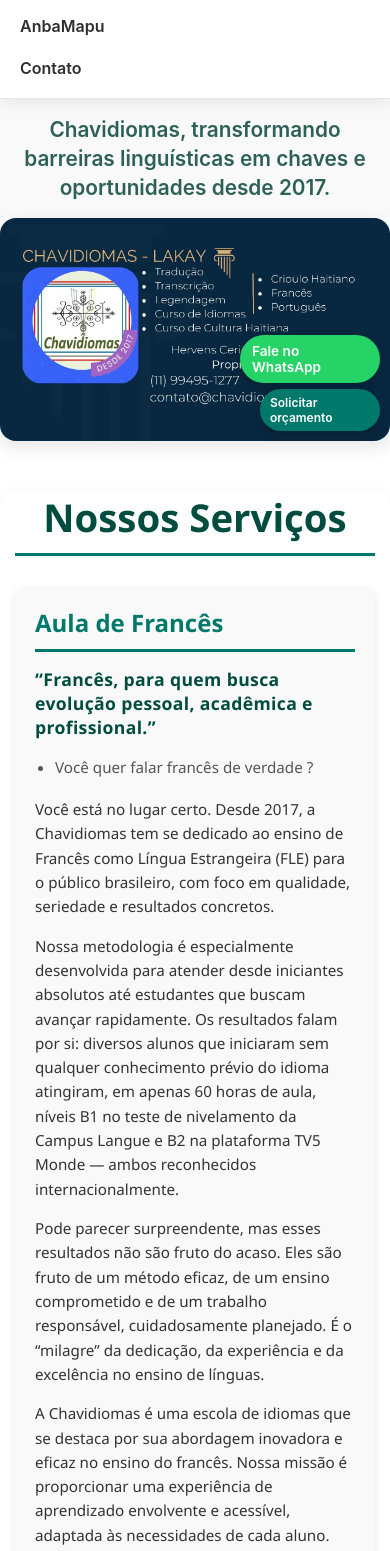
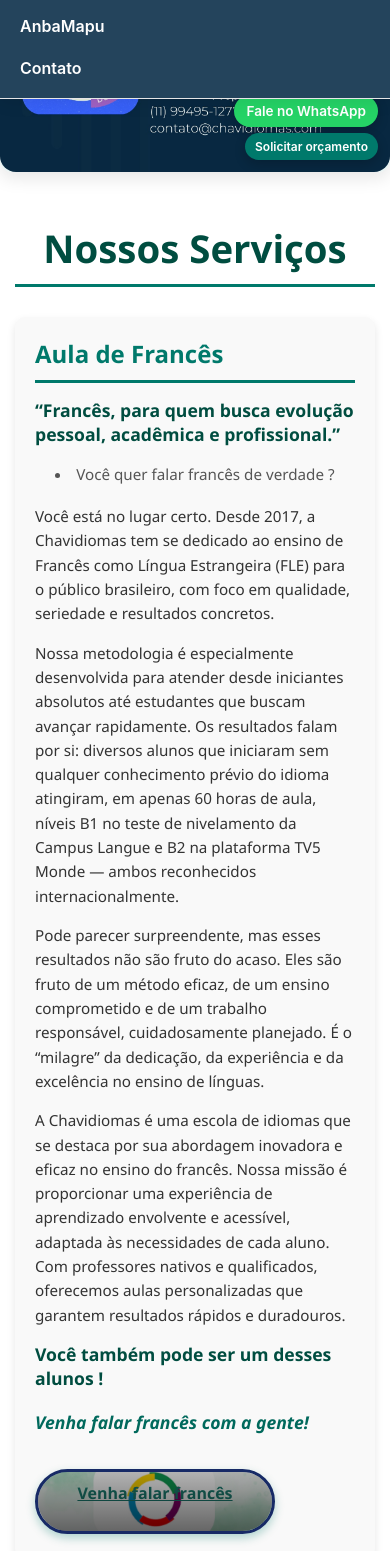
Before and after one commit to Myloveken9/chavidiomas-site, a React (Create React App) app: page / in a window 390 px wide. Shown: the part 240-1791 px from the top of the page. Built offline with nearby package versions, Linux system fonts and the light colour scheme.

Commit message:
Last Commit for add Security

```diff
--- a/src/components/Footer.js
+++ b/src/components/Footer.js
@@ -7,7 +7,7 @@
     <footer className="footer">
       <div className="footer-container">
         <p>&copy; {new Date().getFullYear()} Chavidiomas. Desde 2017 - todos os direitos reservados.</p>
-        <p> Website professionally designed and developed by Mynek-Global ❤️ </p>
+        <p> Developed by Mynek-Global </p>
       </div>
     </footer>
   );
--- a/src/components/Navbar.css
+++ b/src/components/Navbar.css
@@ -1,7 +1,7 @@
 /* Navbar pleine largeur */
 .navbar {
   width: 100vw;
-  background-color: #ffffff;
+  background-color: #24445C;
   box-shadow: 0 4px 16px rgba(0, 0, 0, 0.08);
   position: sticky;
   top: 0;
@@ -15,7 +15,7 @@
 .navbar-container {
   max-width: 1200px;
   margin: 0 auto;
-  padding: 16px 40px;
+  padding: 1px 10px;
   display: flex;
   align-items: center;
   justify-content: space-between;
@@ -47,7 +47,7 @@
   text-decoration: none;
   font-weight: 600;
   font-size: 1rem;
-  color: #2e2e2e;
+  color: #ffffff;
   position: relative;
   padding: 4px 0;
   transition: color 0.25s ease;
@@ -60,14 +60,14 @@
   bottom: -3px;
   height: 2px;
   width: 100%;
-  background-color: #2d6157;
+  background-color: #ffffff;
   transform: scaleX(0);
   transform-origin: right;
   transition: transform 0.3s ease;
 }
 
 .navbar-links a:hover {
-  color: #2d6157;
+  color: #f1e893;
 }
 
 .navbar-links a:hover::after {
@@ -80,10 +80,10 @@
   width: 100%;
   font-size: 1.6rem;
   font-weight: 600;
-  color: #2d6157;
+  color: #24445C;
   text-align: center;
   padding: 16px 20px;
-  background-color: #f9f9f9;
+  background-color: #ffffff;
   line-height: 1.4;
 }
 
@@ -125,3 +125,11 @@
     text-align: center;
   }
 }
+.navbar {
+  position: fixed; /* ou sticky si déjà utilisé */
+  top: 0;
+  left: 0;
+  right: 0;
+  width: 100%;
+  z-index: 9999; /* au-dessus de tout */
+}
--- a/src/components/Professores.css
+++ b/src/components/Professores.css
@@ -2,14 +2,14 @@
   background: #f7f9fb;
   padding: 60px 20px;
   font-family: 'Segoe UI', Tahoma, Geneva, Verdana, sans-serif;
-  color: #2c3e50;
+  color: #24425c;
   text-align: center;
 }
 
 .professores h2 {
   font-size: 2.4rem;
   margin-bottom: 40px;
-  color: #34495e;
+  color: #24425c;
 }
 
 .professores-cards {
@@ -56,7 +56,7 @@
 
 .professor-card p {
   font-size: 1rem;
-  color: #6b7b8c;
+  color: #24425c;
   line-height: 1.6;
 }
 
--- a/src/components/QuemSomos.css
+++ b/src/components/QuemSomos.css
@@ -14,12 +14,12 @@
 .quem-somos h2 {
   font-size: 2.5rem;
   margin-bottom: 20px;
-  color: #333;
+  color: #24445C;
 }
 
 .quem-somos p {
   font-size: 1.2rem;
-  color: #555;
+  color: #24425C;
   line-height: 1.6;
   margin-bottom: 15px;
 }
--- a/src/components/Servicos.css
+++ b/src/components/Servicos.css
@@ -1,5 +1,5 @@
 .servicos {
-  background-color: #59dbc1;
+  background-color: #24445c;
   padding: 60px 20px;
   text-align: center;
 }
@@ -12,7 +12,7 @@
 .servicos-content p {
   font-size: 1.1rem;
   margin-bottom: 30px;
-  color: #555;
+  color: #24445c;
 }
 
 .servicos-img {
@@ -26,7 +26,7 @@
 .servicos-button {
   display: inline-block;
   padding: 12px 24px;
-  background-color: #1e90ff;
+  background-color: #24445c;
   color: #ffffff;
   text-decoration: none;
   font-weight: bold;
--- a/src/index.css
+++ b/src/index.css
@@ -1,3 +1,14 @@
+html, body {
+  margin: 0;
+  padding: 0;
+  box-sizing: border-box;
+  scroll-behavior: smooth;
+  height: 100%;
+}
+body {
+  padding-top: 70px; /* ajuste selon la hauteur de ta navbar */
+}
+
 body {
   margin: 0;
   font-family: -apple-system, BlinkMacSystemFont, 'Segoe UI', 'Roboto', 'Oxygen',
--- a/src/pages/Home.css
+++ b/src/pages/Home.css
@@ -20,8 +20,13 @@
   display: block;
   object-fit: cover;
   border-radius: 16px;
+  transition: transform 2.5s ease, filter 0.5s ease;
 }
 
+.banner-container:hover .banner-image{
+transform: scale(1.05);
+filter: brightness(1.1);
+ }
 /* Boutons placés dans le coin inférieur droit */
 .banner-buttons {
   position: absolute;
@@ -45,11 +50,15 @@
   background-color: #00796b;
   transition: all 0.3s ease;
   box-shadow: 0 4px 12px rgba(0, 0, 0, 0.2);
+  cursor: pointer;
+  user-select: none;
+  display: inline-block;
 }
 
 .btn:hover {
-  transform: translateY(-2px);
+  transform: translateY(-3px);
   opacity: 0.9;
+  box-shadow: 0 6px 14px rgba(0, 0, 0, 0.3);
 }
 
 /* Bouton WhatsApp */
@@ -159,7 +168,7 @@
 .slogan {
   position: relative;
   z-index: 2; /* au-dessus de l’overlay */
-  background-color: #3a8d7f;
+  background-color: #24445c;
   color: #f0f6f5;
   text-align: center;
   font-weight: 700;
@@ -213,7 +222,7 @@
   font-weight: 700;
   margin-bottom: 30px;
   text-align: center;
-  color: #004d40; /* Vert foncé professionnel */
+  color: #24425C; /* Vert foncé professionnel */
   border-bottom: 3px solid #00796b;
   padding-bottom: 10px;
 }
@@ -222,7 +231,7 @@
   font-size: 1rem;
   line-height: 1.6;
   margin-bottom: 15px;
-  color: #333;
+  color: #24425C;
 }
 
 .quem-somos ul {
@@ -237,12 +246,10 @@
   list-style-type: disc;
 }
 
-.quem-somos i h2,
-.quem-somos i h3 {
+.quem-somos i {
   font-style: italic;
   color: #00695c;
-  margin-top: 20px;
-  margin-bottom: 20px;
+  margin: 20px 0;
 }
 
 .quem-somos a.botao {
@@ -312,35 +319,34 @@
   background-color: #fff;
   border-radius: 14px;
   padding: 30px 40px;
-  box-shadow: 0 8px 24px rgb(0 0 0 / 0.07);
-  margin-bottom: 70px;
+  box-shadow: 0 8px 18px rgb(0 0 0 / 0.01);
+  max-width: 1100px;
+  margin: 60px auto 80px;
+  font-family: 'Segoe UI', Tahoma, Geneva, Verdana, sans-serif;
 }
 
-.servico {
-  margin-bottom: 30px;
+.servicos h2 {
+  color: #24425C;
+  font-weight: 700;
+  font-size: 2.4rem;
+  margin-bottom: 32px;
+  text-align: center;
+  border-bottom: 3px solid #00796b;
+  padding-bottom: 12px;
+
 }
 
-.servico h3 {
-  font-size: 1.6rem;
-  font-weight: 700;
-  color: #2a5a50;
-  margin-bottom: 12px;
-  letter-spacing: 0.02em;
+.servicos ul {
+  list-style: disc inside;
+  color: #24425C;
+  font-size: 1rem;
+  line-height: 1,6;
+  max-width: 900px;
+  margin: 0 auto 30px;
 }
 
-.servico p {
-  font-size: 1rem;
-  color: #4a4a4a;
-  line-height: 1.6;
-}
-
-/* Conteneur des boutons */
-.botao-container {
-  display: flex;
-  justify-content: center;
-  gap: 32px;
-  flex-wrap: wrap;
-  margin-top: 50px;
+.servico ul li {
+  margin-bottom: 10px;
 }
 
 /* Boutons drapeaux - style moderne, clean */
@@ -422,360 +428,261 @@
   z-index: 1;
   pointer-events: none;
 }
-
-/* Pied de page */
-.footer {
-  background-color: #f0f4f5;
-  color: #555;
-  text-align: center;
-  padding: 24px 20px;
-  margin-top: 60px;
+/* Ajustements responsive généraux */
+@media (max-width: 768px) {
+  .servicos {
+    padding: 20px 25px;
+  }
+  .servicos h2 {
+    font-size: 2rem;
+  }
+  .servicos ul {
     font-size: 0.95rem;
-  border-radius: 10px;
-  box-shadow: inset 0 0 12px #d3d9db;
   }
-
-.footer a {
-  color: #0d7b74;
-  font-weight: 700;
-  text-decoration: none;
-  transition: color 0.25s ease;
-}
-
-.footer a:hover {
-  color: #138a82;
-}
-
-/* Responsive */
-@media (max-width: 900px) {
-  .botao-container {
-    gap: 20px;
-  }
-  .botao {
-    width: 100%;
-    max-width: 320px;
-    height: 130px;
-    font-size: 1.1rem;
-  }
-  .home-container {
-    padding: 30px 15px;
+  .servicos a.botao {
+    padding: 12px 24px;
+    font-size: 0.95rem;
   }
 }
 
 @media (max-width: 480px) {
-  .slogan {
-    font-size: 1rem;
-    padding: 22px 15px;
+  .servicos {
+    padding: 15px 15px;
   }
-  .quem-somos h2 {
-    font-size: 1.5rem;
+  .servicos h2 {
+    font-size: 1.8rem;
   }
-  .servico h3 {
-    font-size: 1.3rem;
+  .servicos ul {
+    font-size: 0.9rem;
   }
-  .botao {
-    height: 110px;
-    font-size: 1rem;
-  }
-  .header-bg {
-    height: 25vh; /* Hauteur réduite sur mobile */
+  .servicos a.botao {
+    padding: 10px 18px;
+    font-size: 0.9rem;
   }
 }
 
-/* === Images avec effet de zoom au survol === */
-
-.img-hover-zoom {
-  display: inline-block;
-  overflow: hidden;
-  border-radius: 12px;
-  transition: transform 0.4s ease, box-shadow 0.4s ease;
-}
-
-.img-hover-zoom img {
-  display: block;
-  width: 100%;
-  height: auto;
-  transition: transform 0.4s ease;
-  border-radius: 12px;
-}
-
-.img-hover-zoom:hover img {
-  transform: scale(1.07);
-  box-shadow: 0 10px 24px rgba(0, 0, 0, 0.25);
-}
-/* src/pages/AnbaMapu.css */
-
+/* === Section Anba Mapu === */
 .anba-mapu {
-  padding: 30px 20px;
-  background-color: #fff;
+  max-width: 1100px;
+  margin: 50px auto 70px;
+  padding: 25px 20px;
+  background-color: #e8f5f4;
+  border-radius: 14px;
+  box-shadow: 0 4px 14px rgba(0, 121, 107, 0.1);
+  font-family: 'Segoe UI', Tahoma, Geneva, Verdana, sans-serif;
+  color: #24425C;
   text-align: center;
-  max-width: 900px;
-  margin: 0 auto;
-  box-sizing: border-box;
 }
 
 .anba-mapu h2 {
-  margin-bottom: 20px;
-  color: #2a7ae4;
-  font-size: 2rem;
+  font-size: 2.3rem;
+  font-weight: 700;
+  margin-bottom: 25px;
+  color: #00796b;
 }
 
 .anba-mapu p {
-  margin-bottom: 20px;
-  font-size: 1.1rem;
-  color: #333;
-  line-height: 1.4;
-  padding: 0 10px;
+  font-size: 1rem;
+  line-height: 1.5;
+  margin-bottom: 15px;
 }
 
-.cartillage-images {
-  display: grid;
-  grid-template-columns: repeat(auto-fit, minmax(80px, 1fr));
-  gap: 12px;
-  margin-bottom: 20px;
-  justify-items: center;
+/* Responsive Anba Mapu */
+@media (max-width: 768px) {
+  .anba-mapu {
+    padding: 20px 15px;
   }
-
-.cartillage-img {
-  width: 100%;
-  max-width: 120px;
-  height: auto;
-  border-radius: 8px;
-  object-fit: cover;
-  cursor: pointer;
-  transition: transform 0.3s ease, box-shadow 0.3s ease;
-}
-
-.cartillage-img:hover {
-  transform: scale(1.07);
-  box-shadow: 0 6px 18px rgba(0, 0, 0, 0.3);
-}
-
-.botao.padrao {
-  background-color: #2a7ae4;
-  color: white;
-  padding: 12px 24px;
-  text-decoration: none;
-  border-radius: 5px;
-  font-weight: bold;
-  display: inline-block;
-  transition: background-color 0.3s ease;
-}
-
-.botao.padrao:hover,
-.botao.padrao:focus {
-  background-color: #1b5fd1;
-  outline: none;
-}
-
-/* Petits écrans */
-@media (max-width: 480px) {
   .anba-mapu h2 {
-    font-size: 1.5rem;
+    font-size: 2rem;
   }
   .anba-mapu p {
-    font-size: 1rem;
-  }
-  .cartillage-images {
-    grid-template-columns: repeat(auto-fit, minmax(60px, 1fr));
-    gap: 10px;
-  }
-  .cartillage-img {
-    max-width: 80px;
-  }
-  .botao.padrao {
-    padding: 10px 20px;
-    font-size: 0.9rem;
-  }
-}
-/* ===== Modifications pour responsivité améliorée ===== */
-
-/* Bannière et boutons */
-.banner-container {
-  max-height: 700px;
-}
-
-@media (max-width: 900px) {
-  .banner-container {
-    max-height: 500px;
-  }
-  .banner-buttons {
-    bottom: 16px;
-    right: 16px;
-    gap: 8px;
-    flex-direction: row;
-    flex-wrap: wrap;
-    justify-content: flex-end;
-  }
-  .btn {
     font-size: 0.95rem;
-    padding: 10px 16px;
-  }
-  .btn-orcamento {
-    font-size: 0.85rem;
-    padding: 7px 14px;
   }
 }
 
-@media (max-width: 600px) {
-  .banner-container {
-    max-height: 400px;
+/* === Section Professores === */
+.professores {
+  max-width: 1100px;
+  margin: 60px auto 70px;
+  padding: 30px 20px;
+  background-color: #fff;
+  border-radius: 14px;
+  box-shadow: 0 4px 14px rgba(36, 66, 92, 0.1);
+  font-family: 'Segoe UI', Tahoma, Geneva, Verdana, sans-serif;
+  color: #24425C;
+  text-align: center;
 }
-  .banner-buttons {
-    bottom: 12px;
-    right: 12px;
-    gap: 6px;
-    flex-direction: column;
-    align-items: flex-end;
+
+.professores h2 {
+  font-size: 2.3rem;
+  font-weight: 700;
+  margin-bottom: 30px;
 }
-  .btn {
-    font-size: 0.9rem;
-    padding: 8px 14px;
+
+.professor {
+  display: inline-block;
+  max-width: 250px;
+  margin: 15px 20px;
+  vertical-align: top;
+}
+
+.professor img {
   width: 100%;
-    max-width: 160px;
+  border-radius: 12px;
+  box-shadow: 0 4px 12px rgba(0, 121, 107, 0.2);
+  margin-bottom: 15px;
 }
-  .btn-orcamento {
-    font-size: 0.8rem;
-    padding: 6px 12px;
-    max-width: 140px;
+
+.professor h3 {
+  font-weight: 700;
+  font-size: 1.2rem;
+  margin-bottom: 8px;
+}
+
+.professor p {
+  font-size: 1rem;
+  font-style: italic;
+  color: #00695c;
+}
+
+/* Responsive Professeurs */
+@media (max-width: 768px) {
+  .professor {
+    max-width: 180px;
+    margin: 15px 12px;
   }
 }
 
 @media (max-width: 480px) {
-  .banner-container {
-    max-height: none;
-    border-radius: 12px;
+  .professor {
+    max-width: 140px;
+    margin: 10px 8px;
   }
-  .banner-buttons {
-    bottom: 10px;
-    right: 10px;
-    gap: 6px;
+  .professor h3 {
+    font-size: 1rem;
   }
-  .btn {
-    font-size: 0.85rem;
-    padding: 8px 12px;
-    width: 100%;
-    max-width: 140px;
-  }
-  .btn-orcamento {
-    font-size: 0.75rem;
-    padding: 6px 10px;
-    max-width: 120px;
+  .professor p {
+    font-size: 0.9rem;
   }
 }
 
-/* Container principal */
-.home-container {
+/* === Section Depoimentos === */
+.depoimentos {
   max-width: 1100px;
-  margin: 0 auto;
-  padding: 50px 25px;
+  margin: 50px auto 70px;
+  padding: 25px 20px;
+  background-color: #e8f5f4;
+  border-radius: 14px;
+  box-shadow: 0 4px 14px rgba(0, 121, 107, 0.1);
+  font-family: 'Segoe UI', Tahoma, Geneva, Verdana, sans-serif;
+  color: #24425C;
+  text-align: center;
 }
 
-@media (max-width: 900px) {
-  .home-container {
-    padding: 40px 20px;
+.depoimentos h2 {
+  font-size: 2.3rem;
+  font-weight: 700;
+  margin-bottom: 30px;
+}
+
+.depoimentos blockquote {
+  font-style: italic;
+  font-size: 1.1rem;
+  margin: 20px auto;
+  max-width: 850px;
+  line-height: 1.6;
+  color: #00695c;
+  position: relative;
+  padding-left: 40px;
+}
+
+.depoimentos blockquote::before {
+  content: "“";
+  font-size: 3rem;
+  color: #00796b;
+  position: absolute;
+  left: 10px;
+  top: -10px;
+  font-family: serif;
+}
+
+/* Responsive Depoimentos */
+@media (max-width: 768px) {
+  .depoimentos blockquote {
+    font-size: 1rem;
+    padding-left: 30px;
   }
 }
 
 @media (max-width: 480px) {
-  .home-container {
-    padding: 30px 15px;
+  .depoimentos blockquote {
+    font-size: 0.95rem;
+    padding-left: 25px;
   }
 }
 
-/* Section Quem Somos */
-.quem-somos {
-  max-width: 1100px;
-  margin: 40px auto 60px auto;
-  padding: 0 20px;
+/* === Section Chamada Final === */
+.chamada-final {
+  background-color: #24425C;
+  color: #f0f6f5;
+  text-align: center;
+  padding: 50px 20px;
+  border-radius: 14px;
+  box-shadow: 0 6px 20px rgba(0, 0, 0, 0.15);
+  font-family: 'Segoe UI', Tahoma, Geneva, Verdana, sans-serif;
 }
 
-@media (max-width: 900px) {
-  .quem-somos {
-    padding: 0 15px;
-    margin: 30px auto 40px auto;
+.chamada-final h2 {
+  font-size: 2.5rem;
+  font-weight: 700;
+  margin-bottom: 25px;
+}
+
+.chamada-final p {
+  font-size: 1.2rem;
+  margin-bottom: 35px;
+  font-weight: 600;
+}
+
+.chamada-final a.botao {
+  background-color: #f9a825;
+  color: #24425C;
+  font-weight: 700;
+  padding: 16px 40px;
+  font-size: 1.1rem;
+  border-radius: 40px;
+  box-shadow: 0 6px 18px rgba(249, 168, 37, 0.5);
+  text-decoration: none;
+  transition: background-color 0.3s ease;
+}
+
+.chamada-final a.botao:hover {
+  background-color: #f57f17;
+  box-shadow: 0 8px 22px rgba(245, 127, 23, 0.7);
+}
+
+/* Responsive Chamada Final */
+@media (max-width: 768px) {
+  .chamada-final h2 {
+    font-size: 2rem;
+  }
+  .chamada-final p {
+    font-size: 1rem;
+  }
+  .chamada-final a.botao {
+    padding: 14px 32px;
+    font-size: 1rem;
+  }
+  .chamada-final {
+    color: #24425C;
   }
 }
 
 @media (max-width: 480px) {
-  .quem-somos h2 {
-    font-size: 1.8rem;
+  .chamada-final h2 {
+    font-size: 1.7rem;
   }
-  .quem-somos p,
-  .quem-somos ul li {
+    .chamada-final p {
       font-size: 0.95rem;
     }
-  .quem-somos {
-    padding: 0 12px;
-    margin: 20px auto 30px auto;
   }
-}
-
-/* Section Services - boutons */
-.botao-container {
-  display: flex;
-  justify-content: center;
-  gap: 32px;
-  flex-wrap: wrap;
-  margin-top: 50px;
-}
-
-@media (max-width: 900px) {
-  .botao-container {
-    gap: 20px;
-  }
-  .botao {
-    width: 100%;
-    max-width: 320px;
-    height: 130px;
-    font-size: 1.1rem;
-  }
-}
-
-@media (max-width: 480px) {
-  .botao {
-    height: 110px;
-    font-size: 1rem;
-    max-width: 280px;
-  }
-}
-
-/* Header background */
-.header-bg {
-  height: 40vh;
-  max-height: 500px;
-}
-
-@media (max-width: 900px) {
-  .header-bg {
-    height: 30vh;
-  }
-}
-
-@media (max-width: 480px) {
-  .header-bg {
-    height: 25vh;
-  }
-}
-
-/* Slogan */
-.slogan {
-  font-size: 1.25rem;
-  padding: 28px 18px;
-  max-width: 90%;
-}
-
-@media (max-width: 900px) {
-  .slogan {
-    font-size: 1.1rem;
-    padding: 24px 16px;
-  }
-}
-
-@media (max-width: 480px) {
-  .slogan {
-    font-size: 1rem;
-    padding: 22px 15px;
-    margin-bottom: 8px;
-  }
-}
```
Also changed, not shown: src/components/ChamadaFinal.css (+7 -7 lines), src/components/Footer.css (+22 -7 lines). Lines whose indentation alone changed are shown as unchanged.
